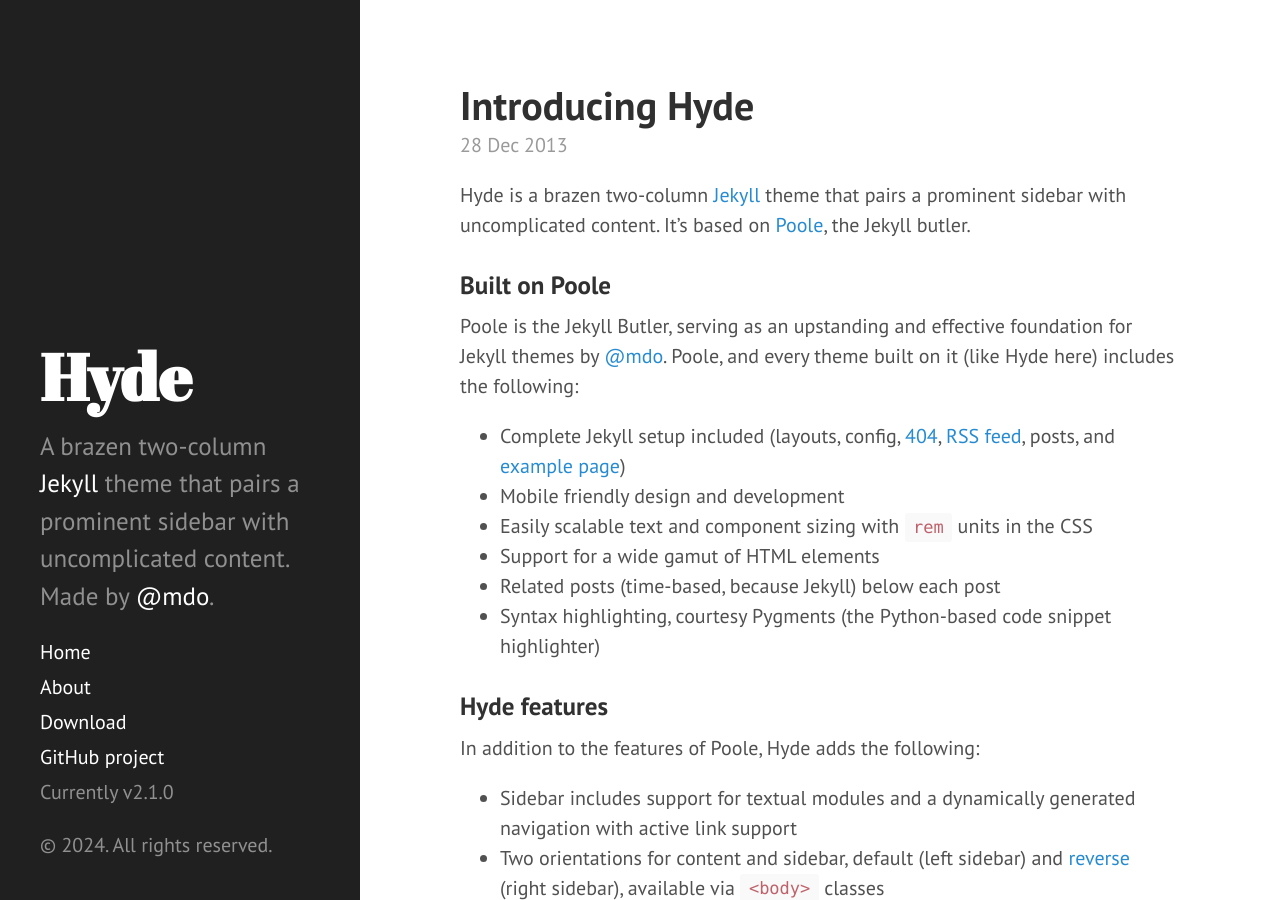
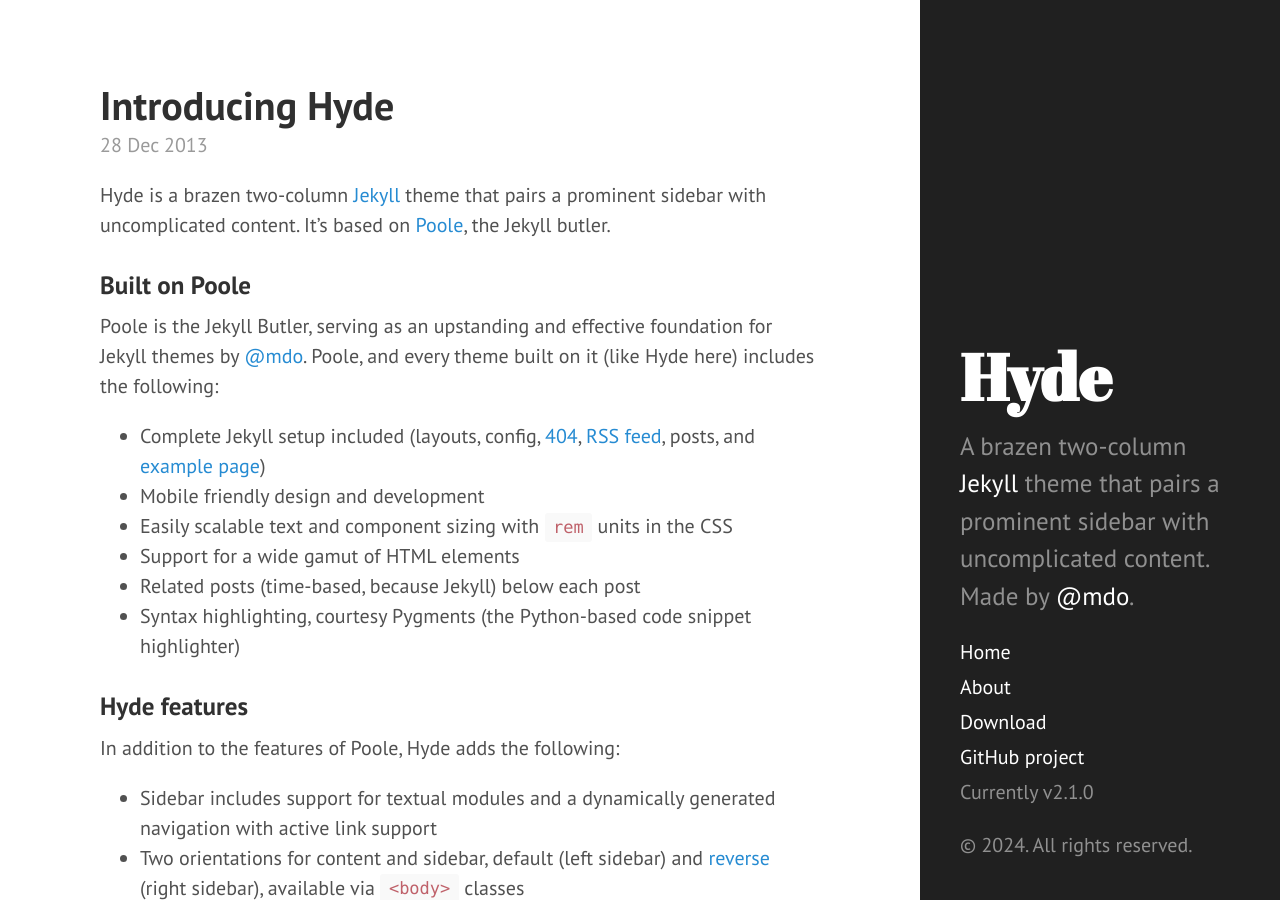
Before and after one commit to rtmcdo/rtmcdo.github.io, a Jekyll site: the page built from index.html, in a window 1280 px wide and 900 px high. Built offline with Jekyll 4.4.1, drawn with Linux system fonts in a browser that asks for light colours; Markdown is read by kramdown in place of the engine named in the settings; the list of posts is cut into pages by our own code.

Commit message:
Update default.html

```diff
--- a/_layouts/default.html
+++ b/_layouts/default.html
@@ -3,7 +3,7 @@
 
   {% include head.html %}
 
-  <body>
+  <body class="layout-reverse" class="theme-base-08">
 
     {% include sidebar.html %}
 
```
